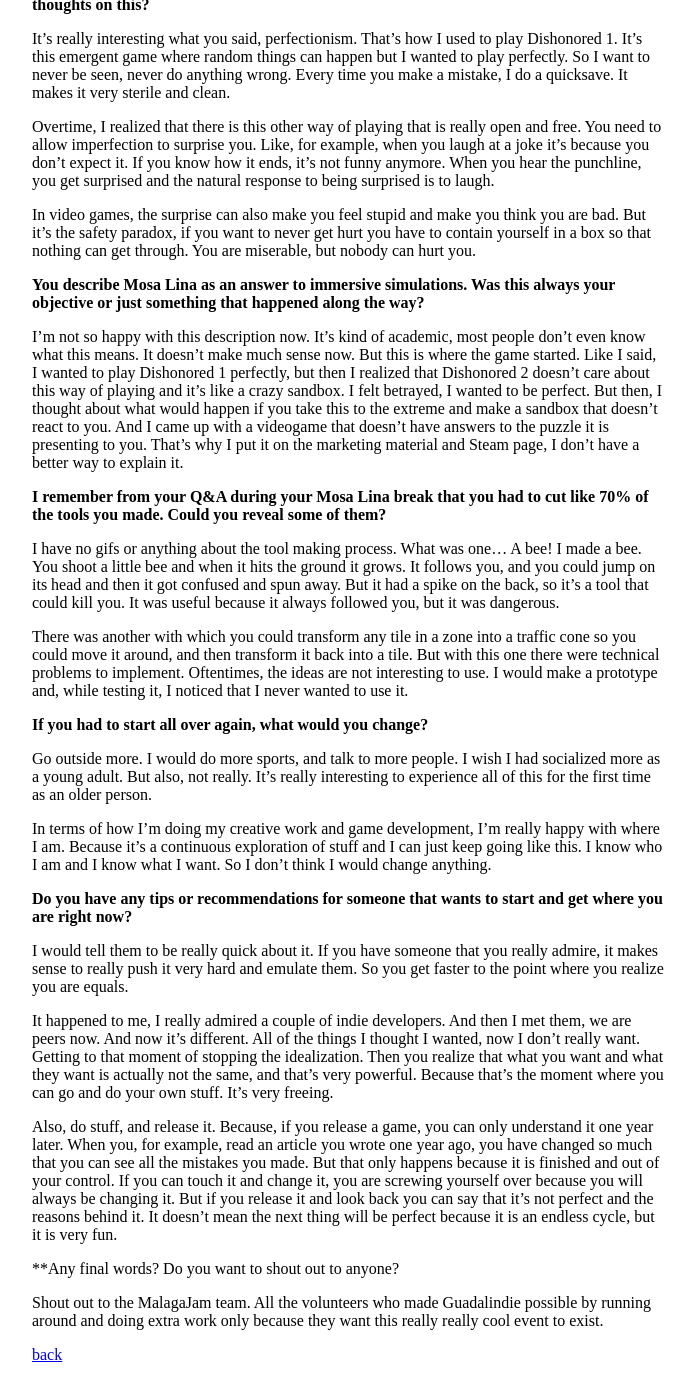
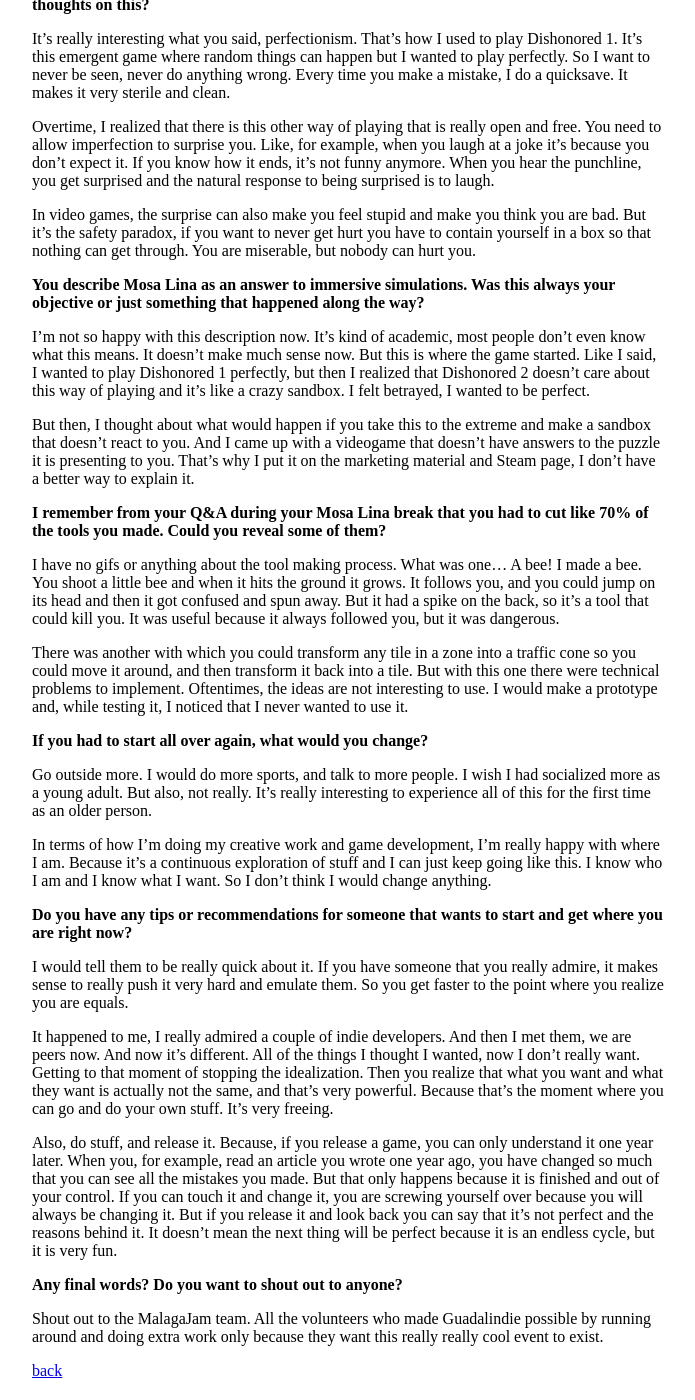
Before and after one commit to stuffedwombat/stuffedwombat.github.io, a Jekyll site: the page built from interview_navigames.md, in a window 1280 px wide and 1400 px high, scrolled down 1376 px. Shown: the whole window, without its empty margins (292-987 px from the left). Built offline with Jekyll 4.4.1, drawn with Linux system fonts in a browser that asks for light colours; our own code applies the rules of GitHub Pages for plain Markdown files; comment, search, counter and statistics services are not loaded.

```diff
--- a/interview_navigames.md
+++ b/interview_navigames.md
@@ -31,6 +31,7 @@ It often feels like you need to push through in order to sell it or finish it. A
 
 Intense depression [laughs]. I was really suicidal for a large part of my life. I was really unhappy for a long time and then, making the games did something for me. When I am depressed, my memory just stops working. But then, I look back and realize I made five games. I replay one of my games and I realize how I was back then, the situation I was in, the apartment I lived in. And then I look at the present and I realize that things are different. Something has changed, I see progress in the game development and my ability to avoid depression.
 
+
 But the other really important factor is just money. I know I’ll never be homeless because my parents will take me in if I run out of money. It gives so much security. I’m throwing away so much stability, but I know that I’m not in real danger. I can take huge risks and become obsessed. And then, this dream of living out of games actually pays off. I can actually do it as a full-time job and it’s very fulfilling.
 
 **A big part of the message of Mosa Lina is that there are no perfect answers. Nowadays, I think there is a perfectionism plague in the world. Specifically, in the game dev industry, there are a lot of people that never get to make any games because of it. What are your thoughts on this?**
@@ -43,7 +44,9 @@ In video games, the surprise can also make you feel stupid and make you think yo
 
 **You describe Mosa Lina as an answer to immersive simulations. Was this always your objective or just something that happened along the way?**
 
-I’m not so happy with this description now. It’s kind of academic, most people don't even know what this means. It doesn’t make much sense now. But this is where the game started. Like I said, I wanted to play Dishonored 1 perfectly, but then I realized that Dishonored 2 doesn’t care about this way of playing and it’s like a crazy sandbox. I felt betrayed, I wanted to be perfect. But then, I thought about what would happen if you take this to the extreme and make a sandbox that doesn’t react to you. And I came up with a videogame that doesn’t have answers to the puzzle it is presenting to you. That’s why I put it on the marketing material and Steam page, I don’t have a better way to explain it.
+I’m not so happy with this description now. It’s kind of academic, most people don't even know what this means. It doesn’t make much sense now. But this is where the game started. Like I said, I wanted to play Dishonored 1 perfectly, but then I realized that Dishonored 2 doesn’t care about this way of playing and it’s like a crazy sandbox. I felt betrayed, I wanted to be perfect.
+
+But then, I thought about what would happen if you take this to the extreme and make a sandbox that doesn’t react to you. And I came up with a videogame that doesn’t have answers to the puzzle it is presenting to you. That’s why I put it on the marketing material and Steam page, I don’t have a better way to explain it.
 
 **I remember from your Q&A during your Mosa Lina break that you had to cut like 70% of the tools you made. Could you reveal some of them?**
 
@@ -65,7 +68,7 @@ It happened to me, I really admired a couple of indie developers. And then I met
 
 Also, do stuff, and release it. Because, if you release a game, you can only understand it one year later. When you, for example, read an article you wrote one year ago, you have changed so much that you can see all the mistakes you made. But that only happens because it is finished and out of your control. If you can touch it and change it, you are screwing yourself over because you will always be changing it. But if you release it and look back you can say that it’s not perfect and the reasons behind it. It doesn’t mean the next thing will be perfect because it is an endless cycle, but it is very fun.
 
-**Any final words? Do you want to shout out to anyone?
+**Any final words? Do you want to shout out to anyone?**
 
 Shout out to the MalagaJam team. All the volunteers who made Guadalindie possible by running around and doing extra work only because they want this really really cool event to exist.
 
```
